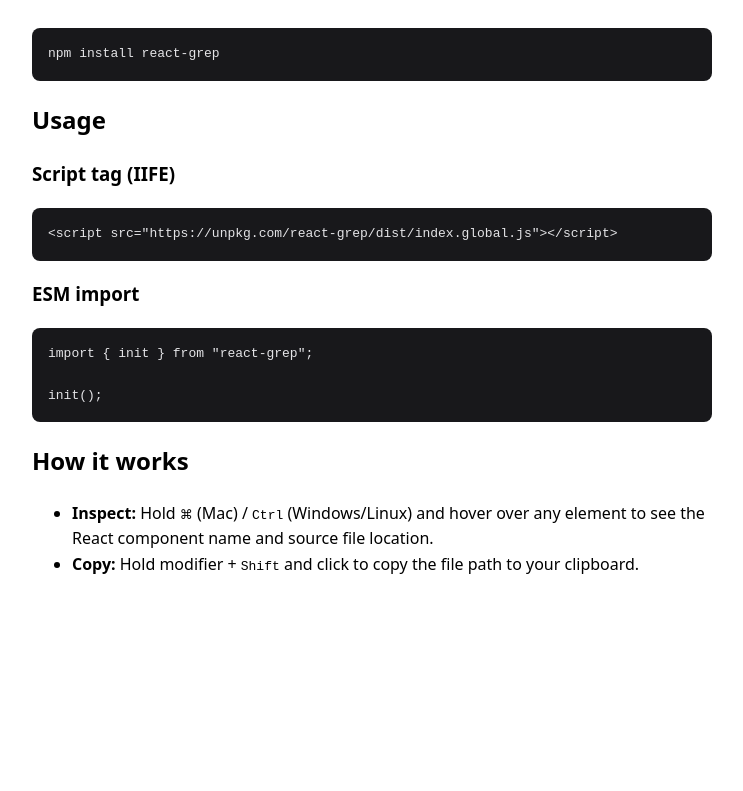
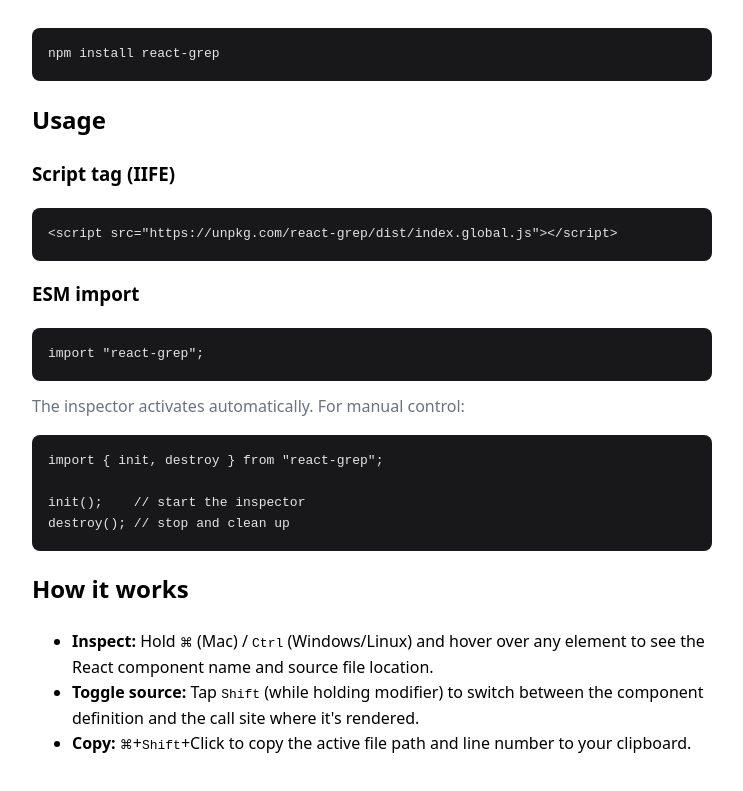
Before and after one commit to maxmurr/react-grep, a Next.js app in the folder apps/website/: page / in a window 1280 px wide. Shown: the part 279-1070 px from the top of the page, without its empty margins (268-1011 px from the left). Before the commit the page ends 937 px from the top, so only its background shows below. Built offline with nearby package versions, Linux system fonts and the light colour scheme.

Commit message:
fix(website): align content with current react-grep behavior
Add toggle source and destroy() API, fix ESM import example
to show auto-init, correct copy shortcut description.

```diff
--- a/apps/website/src/app/page.tsx
+++ b/apps/website/src/app/page.tsx
@@ -49,7 +49,21 @@ const Page = () => (
         overflowX: "auto",
       }}
     >
-      <code>{`import { init } from "react-grep";\n\ninit();`}</code>
+      <code>{`import "react-grep";`}</code>
+    </pre>
+    <p style={{ color: "#6b7280", marginTop: "0.25rem" }}>
+      The inspector activates automatically. For manual control:
+    </p>
+    <pre
+      style={{
+        backgroundColor: "#18181b",
+        color: "#e4e4e7",
+        padding: "1rem",
+        borderRadius: "8px",
+        overflowX: "auto",
+      }}
+    >
+      <code>{`import { init, destroy } from "react-grep";\n\ninit();    // start the inspector\ndestroy(); // stop and clean up`}</code>
     </pre>
 
     <h2>How it works</h2>
@@ -59,8 +73,12 @@ const Page = () => (
         hover over any element to see the React component name and source file location.
       </li>
       <li>
-        <strong>Copy:</strong> Hold modifier + <kbd>Shift</kbd> and click to copy the file path to
-        your clipboard.
+        <strong>Toggle source:</strong> Tap <kbd>Shift</kbd> (while holding modifier) to switch
+        between the component definition and the call site where it&#39;s rendered.
+      </li>
+      <li>
+        <strong>Copy:</strong> <kbd>⌘</kbd>+<kbd>Shift</kbd>+Click to copy the active file path and
+        line number to your clipboard.
       </li>
     </ul>
   </main>
```
